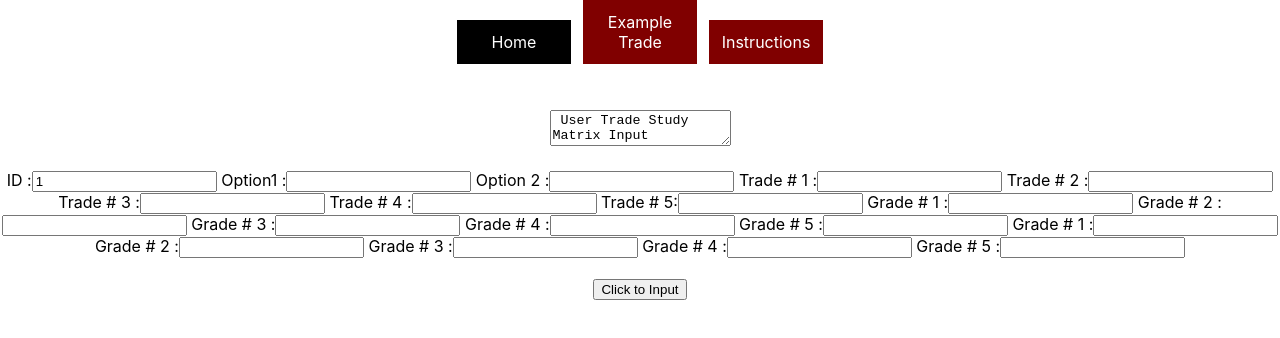
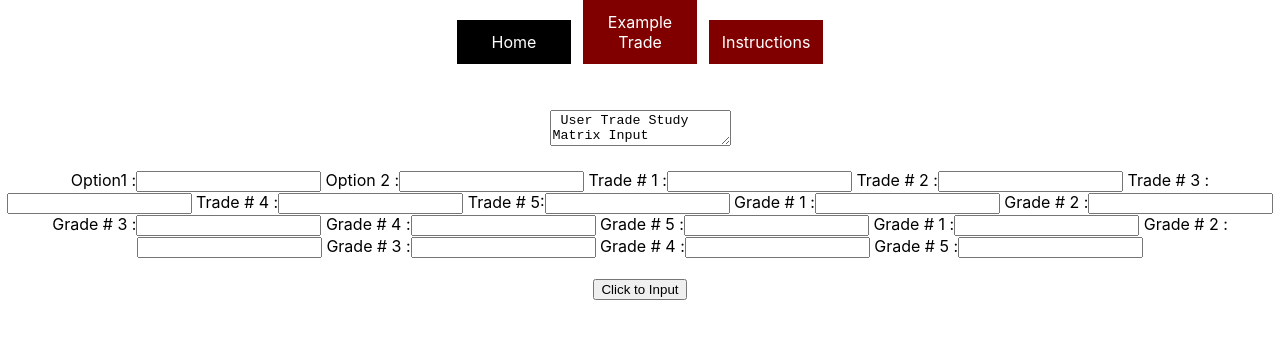
Before and after one commit to Espantalho2017/flatiron-phase-2-project, a React (Create React App) app: page / in a window 1280 px wide. Shown: the top 338 px of the page. Built offline with nearby package versions, Linux system fonts and the light colour scheme.

Commit message:
Removed hard coded ID inputs

```diff
--- a/db.json
+++ b/db.json
@@ -39,6 +39,26 @@
       "option2Trade3Grade": "8",
       "option2Trade4Grade": "9",
       "option2Trade5Grade": "10"
+    },
+    {
+      "option1": "Matt",
+      "option2": "Roscoe",
+      "trade1": "cats",
+      "trade2": "frogs",
+      "trade3": "snakes",
+      "trade4": "dogs",
+      "trade5": "cobras",
+      "option1Trade1Grade": "1",
+      "option1Trade2Grade": "2",
+      "option1Trade3Grade": "3",
+      "option1Trade4Grade": "4",
+      "option1Trade5Grade": "5",
+      "option2Trade1Grade": "6",
+      "option2Trade2Grade": "7",
+      "option2Trade3Grade": "8",
+      "option2Trade4Grade": "9",
+      "option2Trade5Grade": "10",
+      "id": 2
     }
   ],
   "example-of-another-array": []
--- a/src/TradesForm.js
+++ b/src/TradesForm.js
@@ -7,7 +7,6 @@ import React, {useState} from "react";
 
 function TradesForm() {
     const [formData, setFormData] = useState({
-      id: 1,
       option1: "",
       option2: "",
       trade1: "",
@@ -56,15 +55,6 @@ function TradesForm() {
             <br />
 
         {/* unknown what to do to advance id input into array in db */}
-
-        <label> ID :
-        <input
-            type="text"
-            id="id"
-            value={formData.id}
-            onChange={handleChange}
-          />
-        </label>
 
         <label> Option1 :
           <input
```
Also changed, not shown: 1 other file (tests, documents, lock files or other folders).
